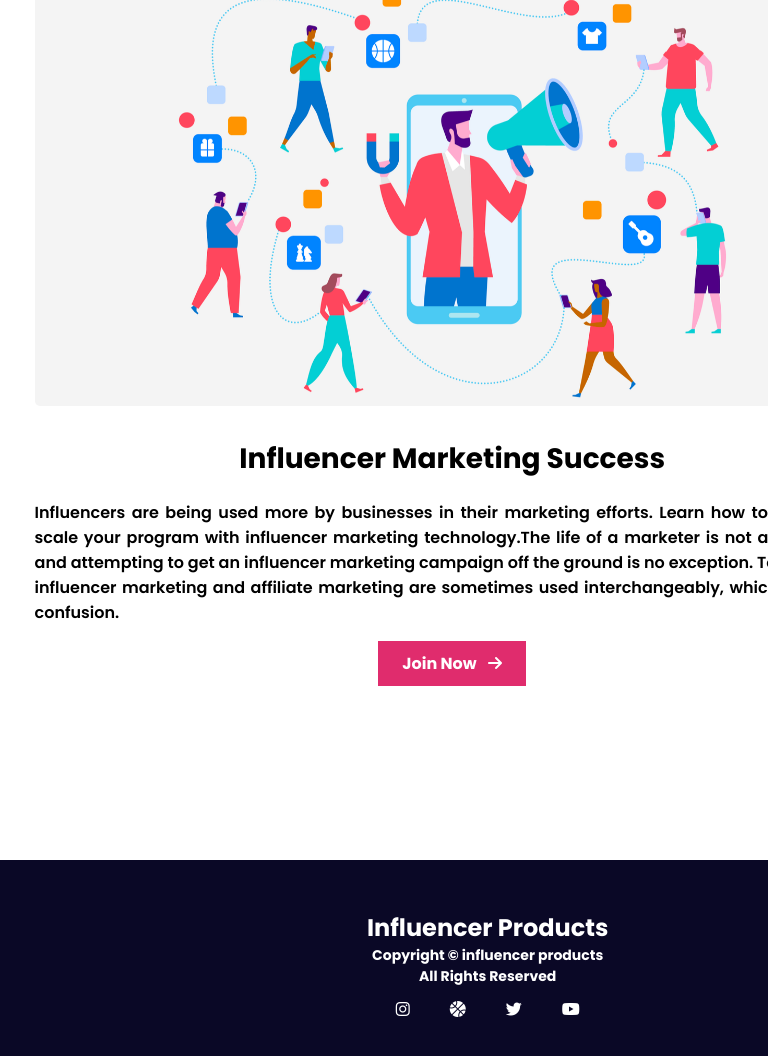
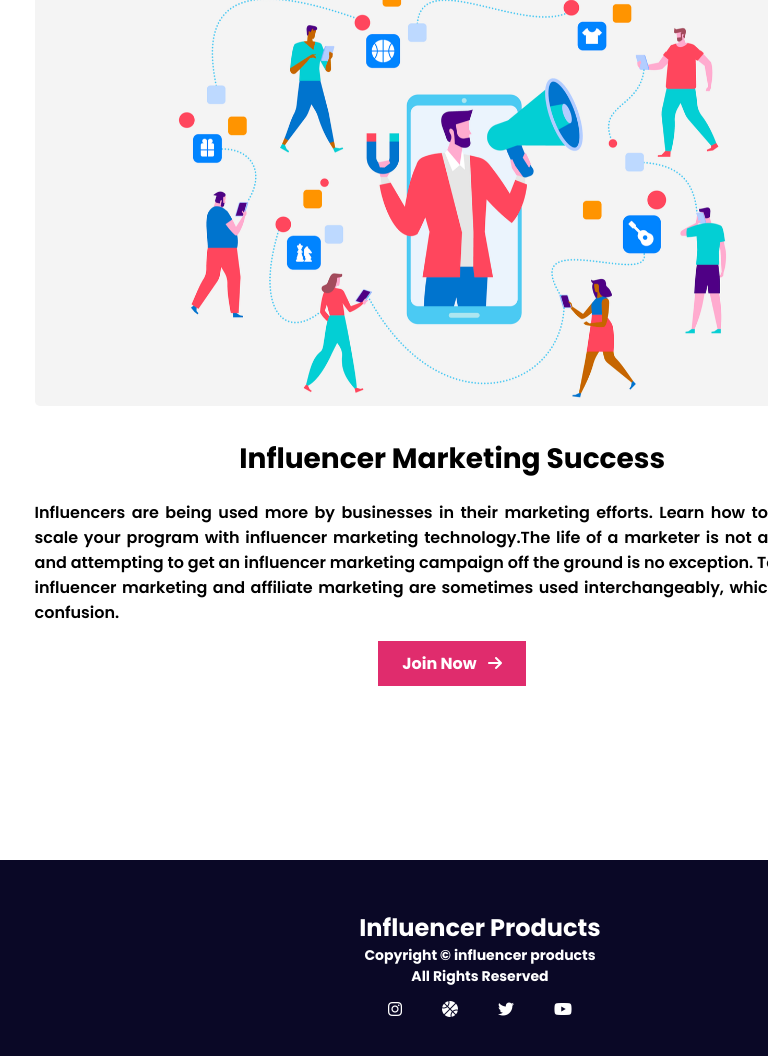
Before and after one commit to JubayerAhmmodShuvo/Influencer-gear, a plain HTML site: page index.html in a window 768 px wide. Shown: the part 4027-5083 px from the top of the page. Drawn offline with Linux system fonts and the light colour scheme.

Commit message:
hurrah done

```diff
--- a/style.css
+++ b/style.css
@@ -502,7 +502,7 @@ footer {
         width: 90%;
     }
     footer {
-        width: 127%;
+        width: 125%;
         height: 240px;
         background-color: #0A0826;
         color: white;
```
